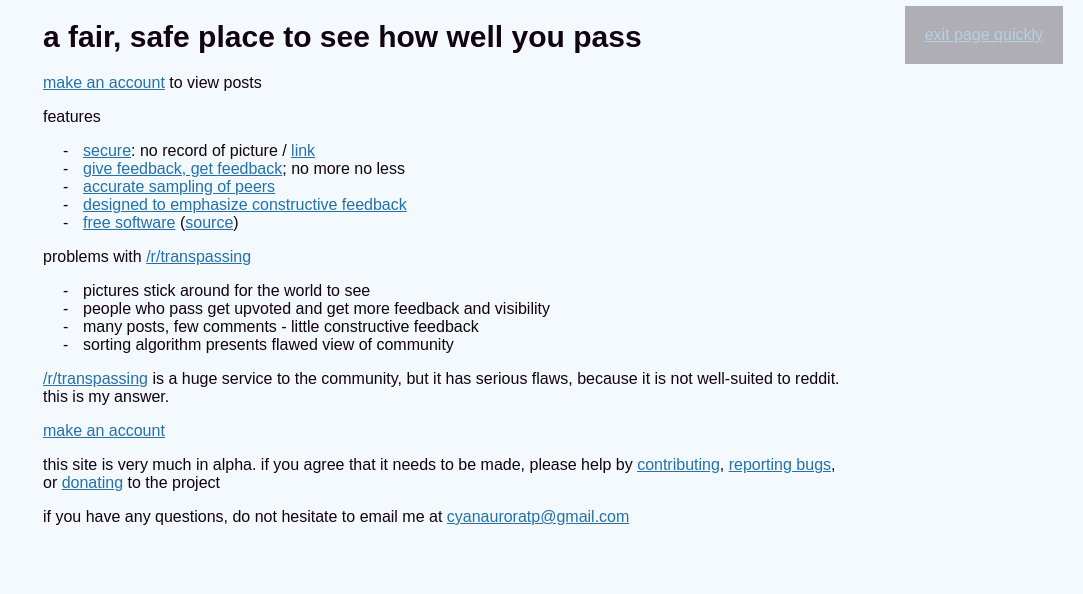
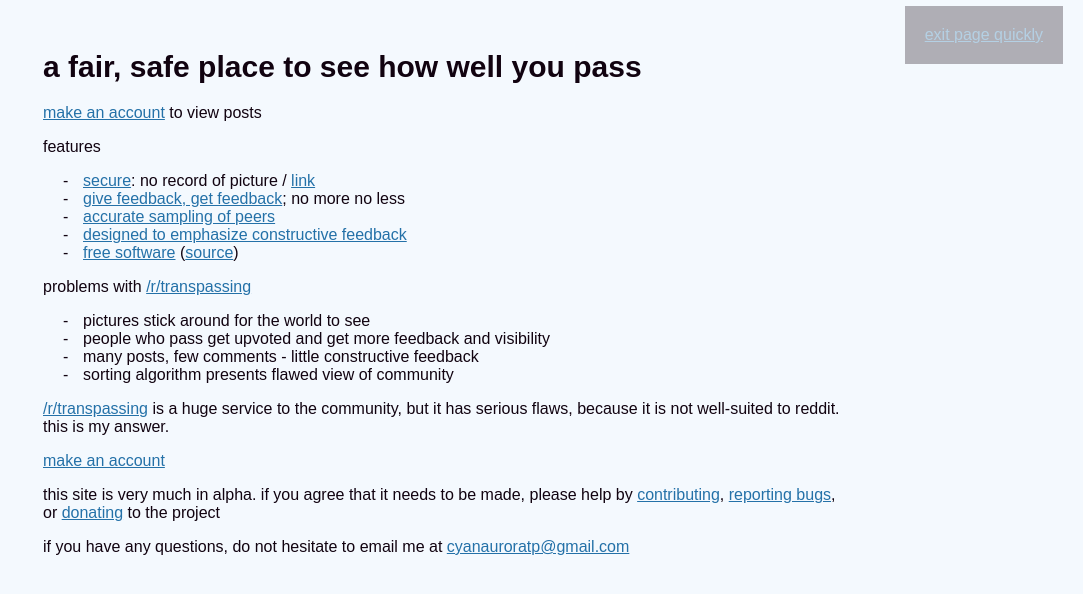
Before and after one commit to cyan-aurora/tpassing, a Flask app: page / in a window 1280 px wide. Shown: the part 74-668 px from the top of the page, without its empty margins (197-1280 px from the left). Run offline with Flask 2, Linux system fonts and the light colour scheme; parts of the project's set-up code (start-up, migrations or seed data) failed here and were passed over; some libraries are stand-ins or nearby versions.

Commit message:
Remove duplicate wraps and add padding to it

```diff
--- a/static/main.css
+++ b/static/main.css
@@ -48,6 +48,7 @@ a {
 .wrap {
 	max-width: 800px;
 	margin: 0 auto;
+	padding: 10px;
 }
 
 .top-bar {
--- a/templates/about/index.html
+++ b/templates/about/index.html
@@ -3,7 +3,6 @@
 {% block title %}see how well you pass{% endblock %}
 
 {% block main %}
-	<div class="wrap">
 
 	<h2>a fair, safe place to see how well you pass</h2>
 
@@ -49,5 +48,4 @@
 		<a href="cyanauroratp@gmail.com">cyanauroratp@gmail.com</a>
 	</p>
 
-	</div>
 {% endblock %}
--- a/templates/about/links.html
+++ b/templates/about/links.html
@@ -1,6 +1,6 @@
 {% extends "standard.html" %}
 {% block main %}
-	<div class="wrap">
+
 	<h1>why I ask you to submit links / don't host images</h1>
 
 	<p>The idea behind the security of this website is that rather than
@@ -21,5 +21,5 @@
 
 	<p><i>(also, I'm running this entire website on a server from 2003. i don't
 		have space for all those images.)</i></p>
-	</div>
+
 {% endblock %}
--- a/templates/browse.html
+++ b/templates/browse.html
@@ -1,7 +1,6 @@
 {% extends "standard.html" %}
 
 {% block main %}
-	<div class="wrap">
 	<a href="/submit">request feedback</a>
 	<p><a href="/about">about tpassing</a></p>
 	{% if not showing_viewed %}
@@ -26,5 +25,4 @@
 	{% endfor %}
 	</table>
 	{% if not showing_viewed and is_more %}<p>view posts to see more (viewed posts are hidden)</p>{% endif %}
-	</div>
 {% endblock %}
--- a/templates/no-login.html
+++ b/templates/no-login.html
@@ -1,6 +1,5 @@
 {% extends "standard.html" %}
 {% block main %}
-	<div class="wrap">
 	<p>Sorry, the username or password was incorrect.</p>
 
 	<p>I'm sorry but there is no way to reset your password at this
@@ -9,5 +8,4 @@
 	<p>If you believe this is in error, or would like to reset your password,
 	please contact me at
 	<a href="mailto:cyanauroratp@gmail.com">cyanauroratp@gmail.com</a>.</p>
-	</div>
 {% endblock %}
--- a/templates/post.html
+++ b/templates/post.html
@@ -80,7 +80,6 @@
 {% endmacro %}
 
 {% block main %}
-<div class="wrap">
 	{% if post.url %}<a href="/post/{{ post.post_id }}/link">link</a>{% endif %}
 	<p>user: {{ post.user.username }}</p>
 	<p>target gender: {{ post.gender }}</p>
@@ -127,5 +126,4 @@
 	<p>please report anything as much as tone-deaf to
 	<a href="mailto:cyanauroratp@gmail.com">cyanauroratp@gmail.com</a>. I'm
 	working on implementing a report feature.</p>
-</div>
 {% endblock %}
--- a/templates/submit.html
+++ b/templates/submit.html
@@ -1,7 +1,6 @@
 {% extends "standard.html" %}
 
 {% block main %}
-	<div class="wrap">
 	<form class="full-form" action="/submit" method="post">
 		<label for="url">
 			link to an image or other content.<br />
@@ -18,5 +17,4 @@
 		{{ render_field(form.captcha) }}
 		<input type="submit" value="submit" />
 	</form>
-	</div>
 {% endblock %}
```
Lines whose indentation alone changed are shown as unchanged.
